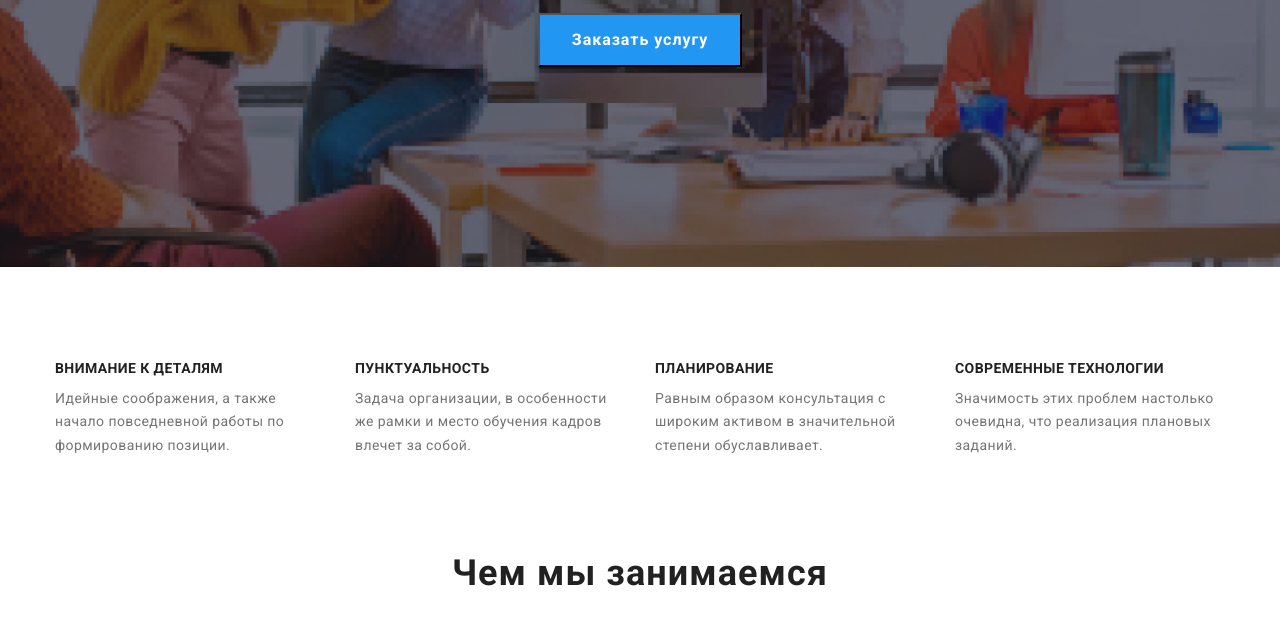
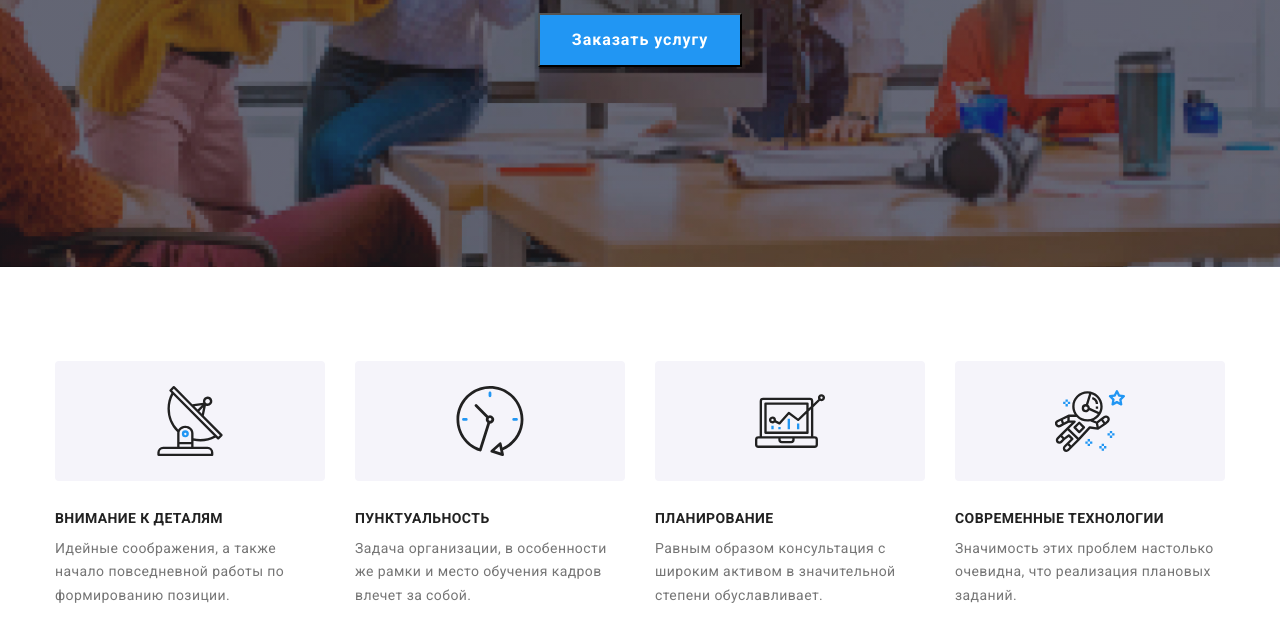
Before and after one commit to YevhenRymarcuk/goit-markup-hw-04, a plain HTML site: page index.html in a window 1280 px wide. Shown: the part 418-1059 px from the top of the page. Drawn offline with nearby package versions, Linux system fonts and the light colour scheme.

Commit message:
Добавляет иконки  блоку "Преимущества"

```diff
--- a/css/styles.css
+++ b/css/styles.css
@@ -289,6 +289,20 @@ img {
   margin-right: var(--flexbox-items-gap);
 }
 
+.benefits-icon-box {
+  width: 270px;
+  height: 120px;
+  margin-bottom: var(--flexbox-items-gap);
+
+  display: flex;
+  justify-content: center;
+  align-items: center;
+
+  background-color: var(--section-bg-color);
+
+  border-radius: 4px;
+}
+
 .benefits-list .item-title {
   margin-bottom: 10px;
 
--- a/index.html
+++ b/index.html
@@ -79,18 +79,38 @@
                 <!-- Список преимуществ -->
                 <ul class="benefits-list">
                     <li class="benefits-item">
+                        <div class="benefits-icon-box">
+                            <svg width="70" height="70" class="benefits-icon">
+                                <use href="./images/icons.svg#attention-to-detail"></use>
+                            </svg>
+                        </div>
                         <h3 class="item-title">Внимание к деталям</h3>
                         <p class="item-text">Идейные соображения, а также начало повседневной работы по формированию позиции.</p>
                     </li>
                     <li class="benefits-item">
+                        <div class="benefits-icon-box">
+                            <svg width="70" height="70" class="benefits-icon">
+                                <use href="./images/icons.svg#punctuality"></use>
+                            </svg>
+                        </div>
                         <h3 class="item-title">Пунктуальность</h3>
                         <p class="item-text">Задача организации, в особенности же рамки и место обучения кадров влечет за собой.</p>
                     </li>
                     <li class="benefits-item">
+                        <div class="benefits-icon-box">
+                            <svg width="70" height="70" class="benefits-icon">
+                                <use href="./images/icons.svg#planning"></use>
+                            </svg>
+                        </div>
                         <h3 class="item-title">Планирование</h3>
                         <p class="item-text">Равным образом консультация с широким активом в значительной степени обуславливает.</p>
                     </li>
                     <li class="benefits-item">
+                        <div class="benefits-icon-box">
+                            <svg width="70" height="70" class="benefits-icon">
+                                <use href="./images/icons.svg#modern-technologies"></use>
+                            </svg>
+                        </div>
                         <h3 class="item-title">Современные технологии</h3>
                         <p class="item-text">Значимость этих проблем настолько очевидна, что реализация плановых заданий.</p>
                     </li>
```
